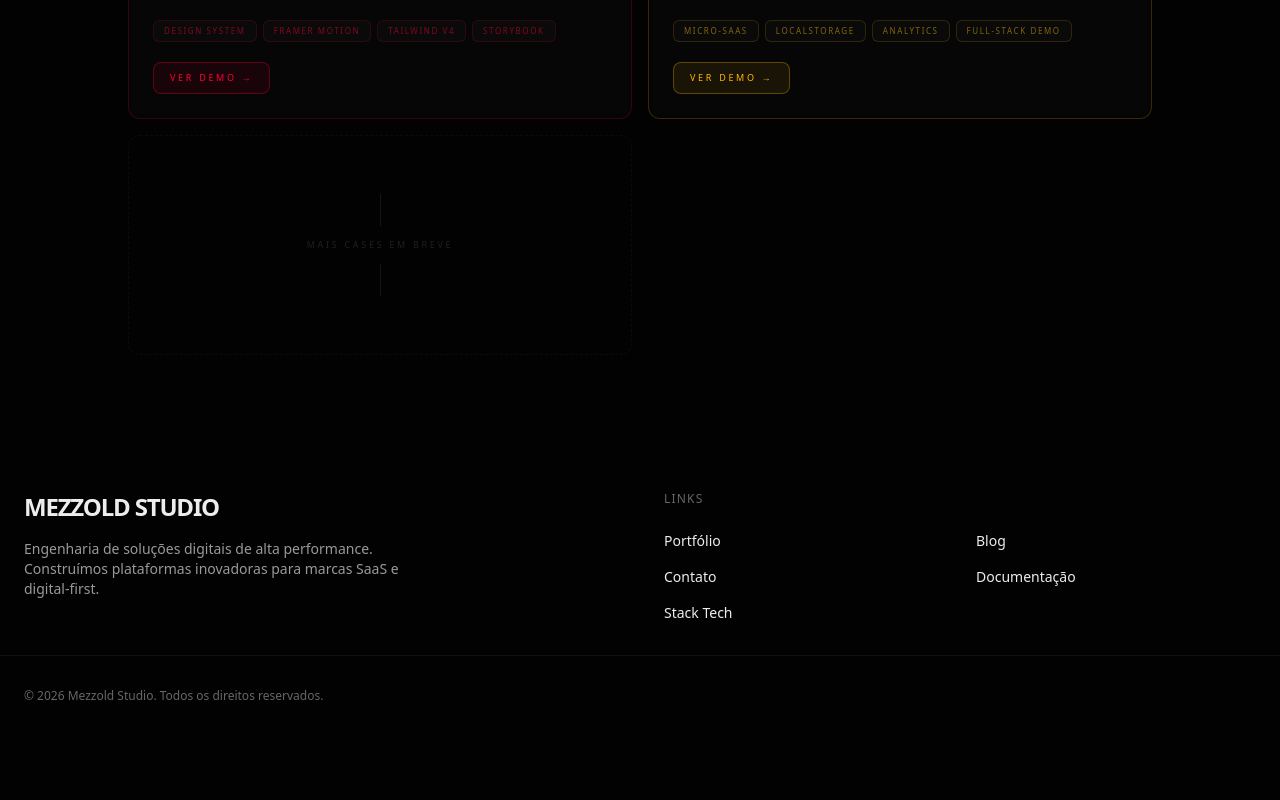
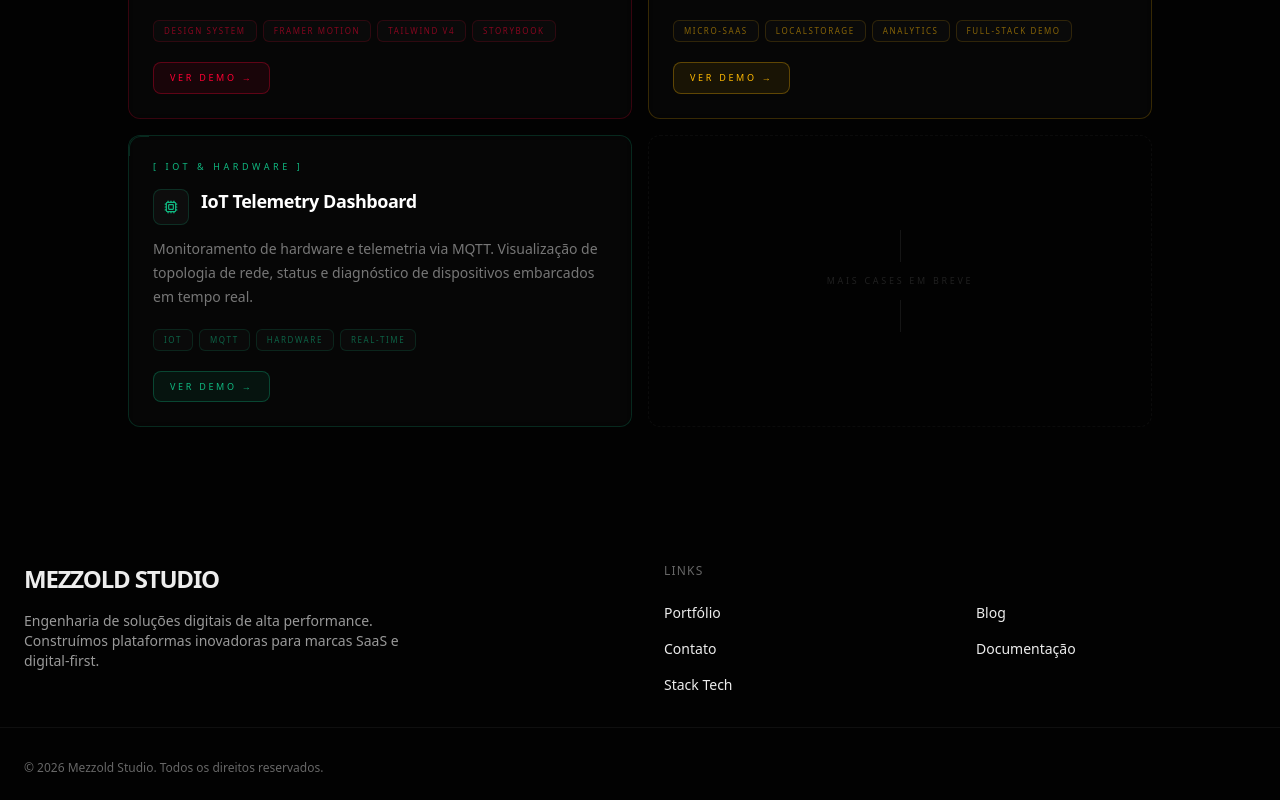
Before and after one commit to ViniciusNoetzold/MezzoldStudios, a Next.js app: page /cases in a window 1280 px wide. Shown: the part 833-1633 px from the top of the page. Before the commit the page ends 1561 px from the top, so only its background shows below. Built offline with nearby package versions, Linux system fonts and the light colour scheme.

Commit message:
feat: include IoT telemetry dashboard in Cases grid

```diff
--- a/src/components/sections/CasesGrid.tsx
+++ b/src/components/sections/CasesGrid.tsx
@@ -6,7 +6,8 @@ import { PerformanceBenchmarkSimulator } from './PerformanceBenchmarkSimulator';
 import { LiveMonitoringDashboard } from './LiveMonitoringDashboard';
 import { UIComponentPlayground } from './UIComponentPlayground';
 import { MezzLink } from './MezzLink';
-import { X, Zap, BarChart2, Layers, Link } from 'lucide-react';
+import { IoTTelemetryDashboard } from './IoTTelemetryDashboard';
+import { X, Zap, BarChart2, Layers, Link, Cpu } from 'lucide-react';
 import { type LucideIcon } from 'lucide-react';
 
 interface Case {
@@ -59,6 +60,16 @@ const CASES: Case[] = [
     tags:        ['Micro-SaaS', 'localStorage', 'Analytics', 'Full-stack Demo'],
     accent:      'amber',
     icon:        Link,
+    modalSize:   'xl',
+  },
+  {
+    id:          'iot-telemetry',
+    label:       '[ IOT & HARDWARE ]',
+    title:       'IoT Telemetry Dashboard',
+    description: 'Monitoramento de hardware e telemetria via MQTT. Visualização de topologia de rede, status e diagnóstico de dispositivos embarcados em tempo real.',
+    tags:        ['IoT', 'MQTT', 'Hardware', 'Real-time'],
+    accent:      'emerald',
+    icon:        Cpu,
     modalSize:   'xl',
   },
 ];
@@ -223,6 +234,7 @@ export function CasesGrid() {
               {active.id === 'monitoring'    && <LiveMonitoringDashboard />}
               {active.id === 'ui-playground' && <UIComponentPlayground />}
               {active.id === 'mezzlink'      && <MezzLink />}
+              {active.id === 'iot-telemetry' && <IoTTelemetryDashboard />}
             </motion.div>
           </>
         )}
```
